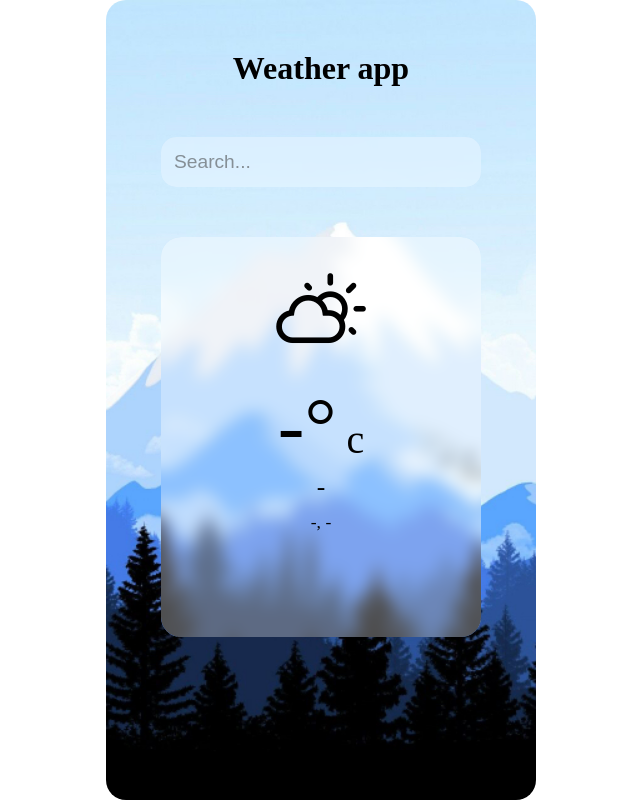
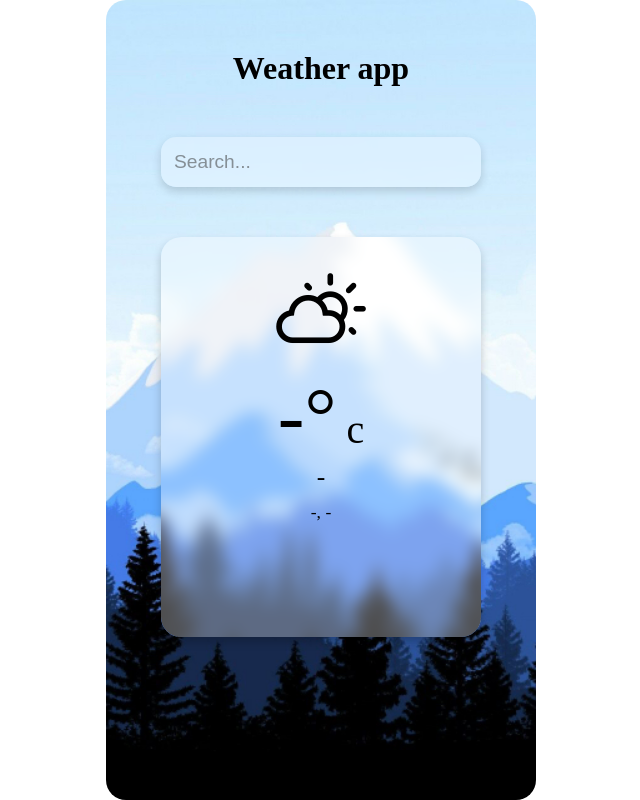
Before and after one commit to Kevinrca/weather-app, a React (Create React App) app: page / in a window 1280 px wide. Shown: the whole page, without its empty margins (319-959 px from the left). Built offline with nearby package versions, Linux system fonts and the light colour scheme; no server answers; a web font is replaced by a local one.

Commit message:
Adding shadow to the cards

```diff
--- a/src/css/App.css
+++ b/src/css/App.css
@@ -34,6 +34,7 @@
     border-radius: 15px;
     width: 320px;
 
+    box-shadow: 0px 4px 10px rgba(0, 0, 0, 0.16);
     background: inherit;
     z-index: 2;
 }
@@ -47,6 +48,8 @@
     outline: none;
 
     background: rgba(255, 255, 255, 0);
+
+
 
     font-size: 1.2em;
     z-index: 2;
--- a/src/css/weather.css
+++ b/src/css/weather.css
@@ -14,6 +14,8 @@
     align-items: center;
     flex-direction: column;
     z-index: 1;
+
+    box-shadow: 0px 5px 10px rgba(0, 0, 0, 0.2);
 
     overflow: hidden;
 }
@@ -43,7 +45,7 @@
 
 .wi {
     margin-top: 50px;
-    margin-bottom: 30px;
+    margin-bottom: 20px;
     font-size: 4em;
 }
 
```
